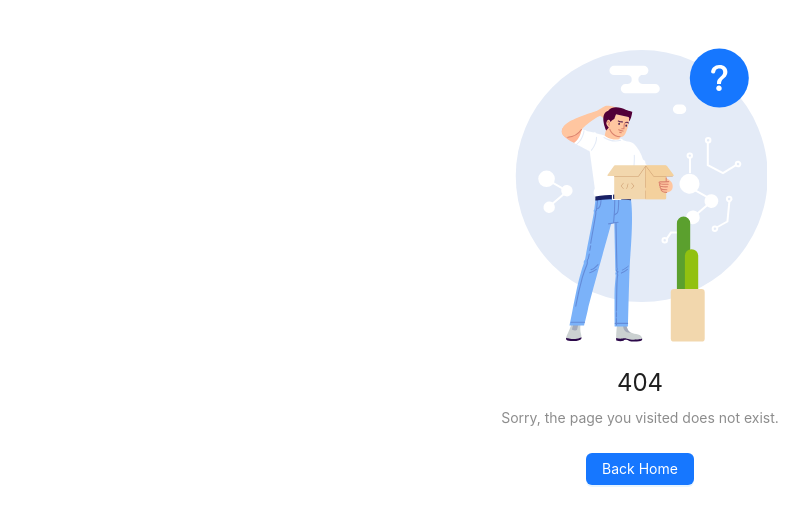
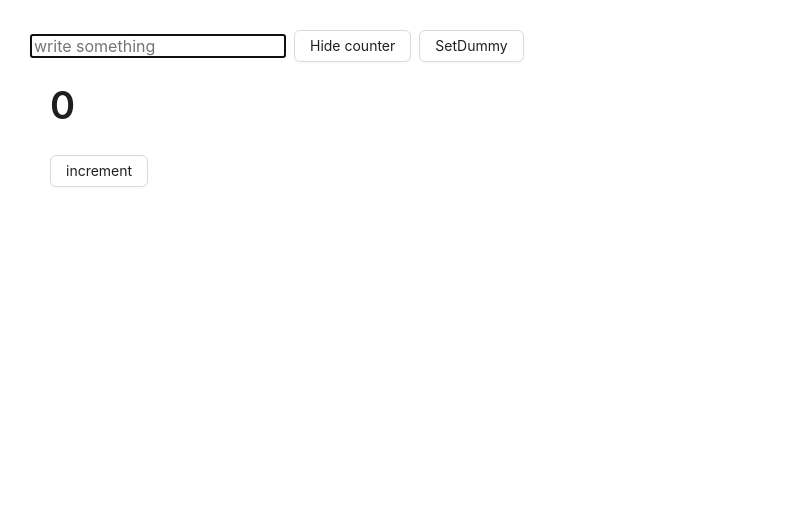
Before and after one commit to anjaneyuluk-mls/reacttraining, a React (Create React App) app: page /lifecycle in a window 1280 px wide. Before the commit this address had no page. Shown: the top 526 px of the page, without its empty margins (0-806 px from the left). Built offline with nearby package versions, Linux system fonts and the light colour scheme.

Commit message:
LIFECYCLE

```diff
--- /dev/null
+++ b/src/LifeCycle.js
@@ -0,0 +1 @@
+//mounting, update, umnount
--- /dev/null
+++ b/src/RefDemo/RefDemo.js
@@ -0,0 +1 @@
+// timer
--- /dev/null
+++ b/src/TimerDemo/TimerDemo.js
@@ -0,0 +1,34 @@
+import { Button, Space } from 'antd';
+import Typography from 'antd/es/typography/Typography';
+import React, { useEffect, useState } from 'react';
+import styled from 'styled-components';
+
+const Container = styled.div`
+  margin: 24px;
+`;
+export const TimerDemo = () => {
+  const [count, setTimer] = useState(0);
+  let interVal = null;
+  console.log('interval', interVal);
+  useEffect(() => {
+    console.log('re rendered');
+  });
+  const Start = () => {
+    interVal = setInterval(() => {
+      console.log('set Interval is working', count);
+      setTimer((count) => count + 1);
+    }, 2000);
+  };
+  const Stop = () => {
+    clearInterval(interVal);
+  };
+  return (
+    <Container>
+      <Space>
+        <Typography.Title>{count}</Typography.Title>
+        <Button onClick={Start}>Start</Button>
+        <Button onClick={Stop}>Stop</Button>
+      </Space>
+    </Container>
+  );
+};
--- /dev/null
+++ b/src/lifecycle/Counter.js
@@ -0,0 +1,45 @@
+import { Button, Space, Typography } from 'antd';
+import React, { useEffect, useState } from 'react';
+
+export const Counter = ({ dummy }) => {
+  const [count, setCount] = useState(0);
+
+  useEffect(() => {
+    console.log('I get called only on mount');
+    return function () {
+      console.log('I get called when the component is removed from the dom');
+    };
+  }, []);
+  //   useEffect(() => {
+  //     console.log('I get called on every re render');
+  //   });
+  //   useEffect(() => {
+  //     console.log('I get called only whenever count changes');
+  //   }, [count]);
+  return (
+    <div style={{ margin: 20 }}>
+      <Space direction="vertical">
+        <Typography.Title>{count}</Typography.Title>
+        <Button onClick={() => setCount(count + 1)}>increment</Button>
+      </Space>
+    </div>
+  );
+};
+
+//   useEffect(() => {
+//     if (count < 20) {
+//       setCount(count+1)
+//     }
+//     console.log('called after every render -- any state change or prop change');
+//   });
+
+//   useEffect(() => {
+//     console.log('[] -- called on first mount');
+//     return () => {
+//       console.log('called on umnount -- removed from dom');
+//     };
+//   }, []);
+
+//   useEffect(() => {
+//     console.log('called on Dependency change - example dummy');
+//   }, [dummy]);
--- /dev/null
+++ b/src/lifecycle/LifeCycleDemo.js
@@ -0,0 +1,24 @@
+import { Button, Space } from 'antd';
+import React, { useEffect, useRef, useState } from 'react';
+import { Counter } from './Counter';
+
+export const LifeCycleDemo = () => {
+  const [showCounter, setShowCounter] = useState(true);
+  const [dummy, setDummy] = useState(true);
+  const input = useRef(null);
+  useEffect(() => {
+    input.current.focus();
+  }, []);
+  return (
+    <div style={{ margin: 30 }}>
+      <Space>
+        <input ref={input} placeholder="write something"></input>
+        <Button onClick={() => setShowCounter(!showCounter)}>
+          {showCounter ? 'Hide counter' : 'Show Counter'}
+        </Button>
+        <Button onClick={() => setDummy(!dummy)}>SetDummy</Button>
+      </Space>
+      {showCounter ? <Counter dummy={dummy} /> : 'counter is hidden'}
+    </div>
+  );
+};
--- /dev/null
+++ b/src/usereducer/ReducerDemo.js
@@ -0,0 +1,27 @@
+import { Button, Space } from 'antd';
+import Typography from 'antd/es/typography/Typography';
+import React, { useReducer } from 'react';
+
+const myReducer = function (state, action) {
+  switch (action.type) {
+    case 'Increment':
+      return { count: state.count + action.payload };
+    case 'Decrement':
+      return { count: state.count - action.payload };
+    default:
+      return { count: 0 };
+  }
+};
+
+export const RCounter = () => {
+  const [state, dispatch] = useReducer(myReducer, { count: 0 });
+  return (
+    <div>
+      <Space direction="vertical">
+        <Typography.Title>{state.count}</Typography.Title>
+        <Button onClick={() => dispatch({ type: 'Increment', payload: 1 })}>Increment</Button>
+        <Button onClick={() => dispatch({ type: 'Decrement', payload: 1 })}>Decrement</Button>
+      </Space>
+    </div>
+  );
+};
```
Also changed, not shown: src/index.js (+12 -3 lines).
